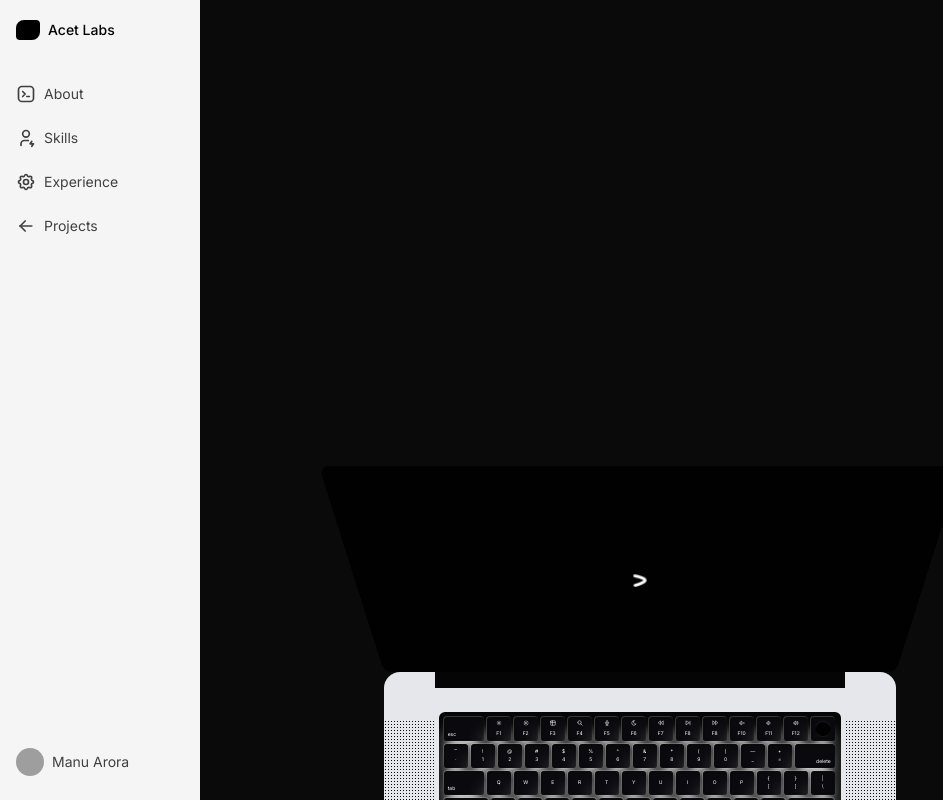
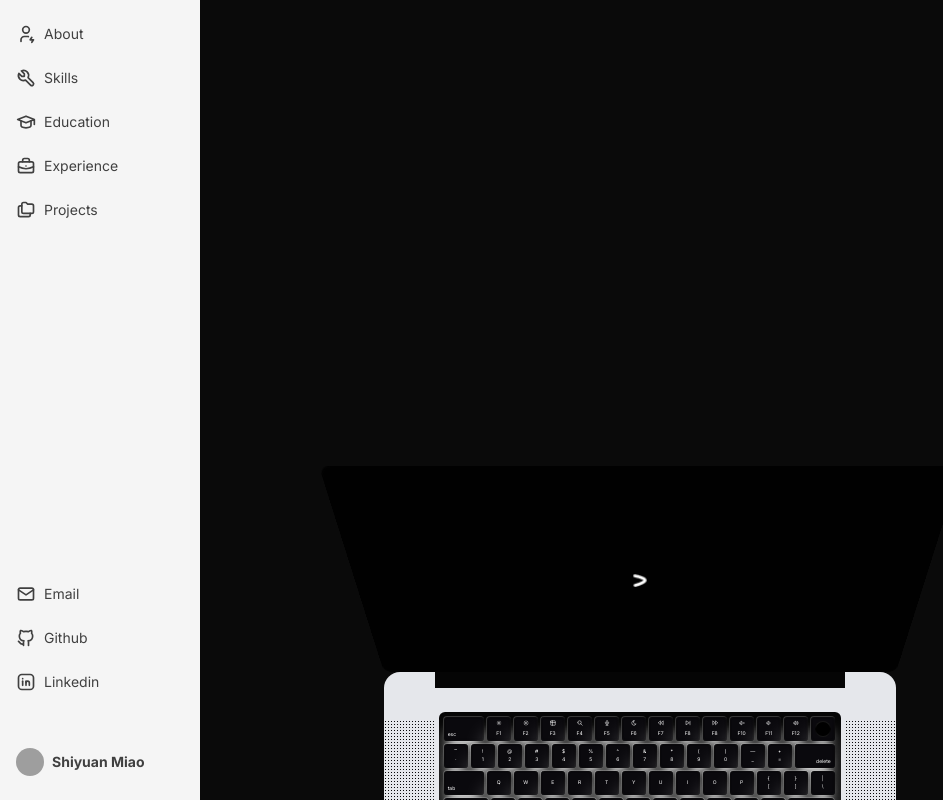
Before and after one commit to sean698/portfolio-website, a React (Vite) app: page / in a window 1280 px wide. Shown: the top 800 px of the page, without its empty margins (0-943 px from the left). Built offline with nearby package versions, Linux system fonts and the light colour scheme; grey boxes are pictures that could not be loaded.

Commit message:
modify side bar

```diff
--- a/src/components/Sidebar.jsx
+++ b/src/components/Sidebar.jsx
@@ -1,11 +1,18 @@
 "use client";
 import { useState } from "react";
 import { Sidebar, SidebarBody, SidebarLink } from "./ui/sidebar";
+import profilePic from "../assets/profilePic.png";
 import {
   IconArrowLeft,
-  IconBrandTabler,
+  IconTool,
   IconSettings,
+  IconSchool,
   IconUserBolt,
+  IconBrandGithub,
+  IconBrandLinkedin,
+  IconBriefcase,
+  IconMail,
+  IconFolders,
 } from "@tabler/icons-react";
 import { motion } from "framer-motion";
 import { cn } from "@/lib/utils";
@@ -16,28 +23,63 @@ export default function SidebarDemo() {
       label: "About",
       href: "#about",
       icon: (
-        <IconBrandTabler className="text-neutral-700 dark:text-neutral-200 h-5 w-5 flex-shrink-0" />
+        <IconUserBolt className="text-neutral-700 dark:text-neutral-200 h-5 w-5 flex-shrink-0" />
       ),
     },
     {
       label: "Skills",
       href: "#skills",
       icon: (
-        <IconUserBolt className="text-neutral-700 dark:text-neutral-200 h-5 w-5 flex-shrink-0" />
+        <IconTool className="text-neutral-700 dark:text-neutral-200 h-5 w-5 flex-shrink-0" />
+      ),
+    },
+    {
+      label: "Education",
+      href: "#education",
+      icon: (
+        <IconSchool className="text-neutral-700 dark:text-neutral-200 h-5 w-5 flex-shrink-0" />
       ),
     },
     {
       label: "Experience",
       href: "#experience",
       icon: (
-        <IconSettings className="text-neutral-700 dark:text-neutral-200 h-5 w-5 flex-shrink-0" />
+        <IconBriefcase className="text-neutral-700 dark:text-neutral-200 h-5 w-5 flex-shrink-0" />
       ),
     },
     {
       label: "Projects",
       href: "#projects",
       icon: (
-        <IconArrowLeft className="text-neutral-700 dark:text-neutral-200 h-5 w-5 flex-shrink-0" />
+        <IconFolders className="text-neutral-700 dark:text-neutral-200 h-5 w-5 flex-shrink-0" />
+      ),
+    },
+  ];
+
+  const links2 = [
+    {
+      label: "Email",
+      href: "mailto:shiyuanm000@gmail.com",
+      icon: (
+        <IconMail className="text-neutral-700 dark:text-neutral-200 h-5 w-5 flex-shrink-0" />
+      ),
+    },
+    {
+      label: "Github",
+      href: "https://github.com/sean698",
+      target: "_blank",
+      rel: "noopener noreferrer",
+      icon: (
+        <IconBrandGithub className="text-neutral-700 dark:text-neutral-200 h-5 w-5 flex-shrink-0" />
+      ),
+    },
+    {
+      label: "Linkedin",
+      href: "https://www.linkedin.com/in/shiyuan-miao-5b870a193/",
+      target: "_blank",
+      rel: "noopener noreferrer",
+      icon: (
+        <IconBrandLinkedin className="text-neutral-700 dark:text-neutral-200 h-5 w-5 flex-shrink-0" />
       ),
     },
   ];
@@ -52,10 +94,16 @@ export default function SidebarDemo() {
     >
       <Sidebar open={open} setOpen={setOpen}>
         <SidebarBody className="justify-between gap-10">
-          <div className="flex flex-col flex-1 overflow-y-auto overflow-x-hidden">
-            {open ? <Logo /> : <LogoIcon />}
-            <div className="mt-8 flex flex-col gap-2">
+          <div className="flex flex-col flex-1 overflow-x-hidden justify-between">
+            {/* {open ? <Logo /> : <LogoIcon />} */}
+            <div className="flex flex-col gap-2">
               {links.map((link, idx) => (
+                <SidebarLink key={idx} link={link} />
+              ))}
+            </div>
+
+            <div className="flex flex-col gap-2">
+              {links2.map((link, idx) => (
                 <SidebarLink key={idx} link={link} />
               ))}
             </div>
@@ -63,11 +111,11 @@ export default function SidebarDemo() {
           <div>
             <SidebarLink
               link={{
-                label: "Manu Arora",
+                label: "Shiyuan Miao",
                 href: "#",
                 icon: (
                   <img
-                    src="https://assets.aceternity.com/manu.png"
+                    src={profilePic}
                     className="h-7 w-7 flex-shrink-0 rounded-full"
                     width={50}
                     height={50}
@@ -79,7 +127,6 @@ export default function SidebarDemo() {
           </div>
         </SidebarBody>
       </Sidebar>
-      {/* <Dashboard /> */}
     </div>
   );
 }
--- a/src/components/ui/sidebar.jsx
+++ b/src/components/ui/sidebar.jsx
@@ -121,6 +121,8 @@ export const SidebarLink = ({ link, className, ...props }) => {
   return (
     <a
       href={link.href}
+      target={link.target}
+      rel={link.rel}
       className={cn(
         "flex items-center justify-start gap-2  group/sidebar py-2",
         className
@@ -133,7 +135,10 @@ export const SidebarLink = ({ link, className, ...props }) => {
           display: animate ? (open ? "inline-block" : "none") : "inline-block",
           opacity: animate ? (open ? 1 : 0) : 1,
         }}
-        className="text-neutral-700 dark:text-neutral-200 text-sm group-hover/sidebar:translate-x-1 transition duration-150 whitespace-pre inline-block !p-0 !m-0"
+        className={cn(
+          "text-neutral-700 dark:text-neutral-200 text-sm group-hover/sidebar:translate-x-1 transition duration-150 whitespace-pre inline-block !p-0 !m-0",
+          { "font-bold": link.label === "Shiyuan Miao" }
+        )}
       >
         {link.label}
       </motion.span>
```
